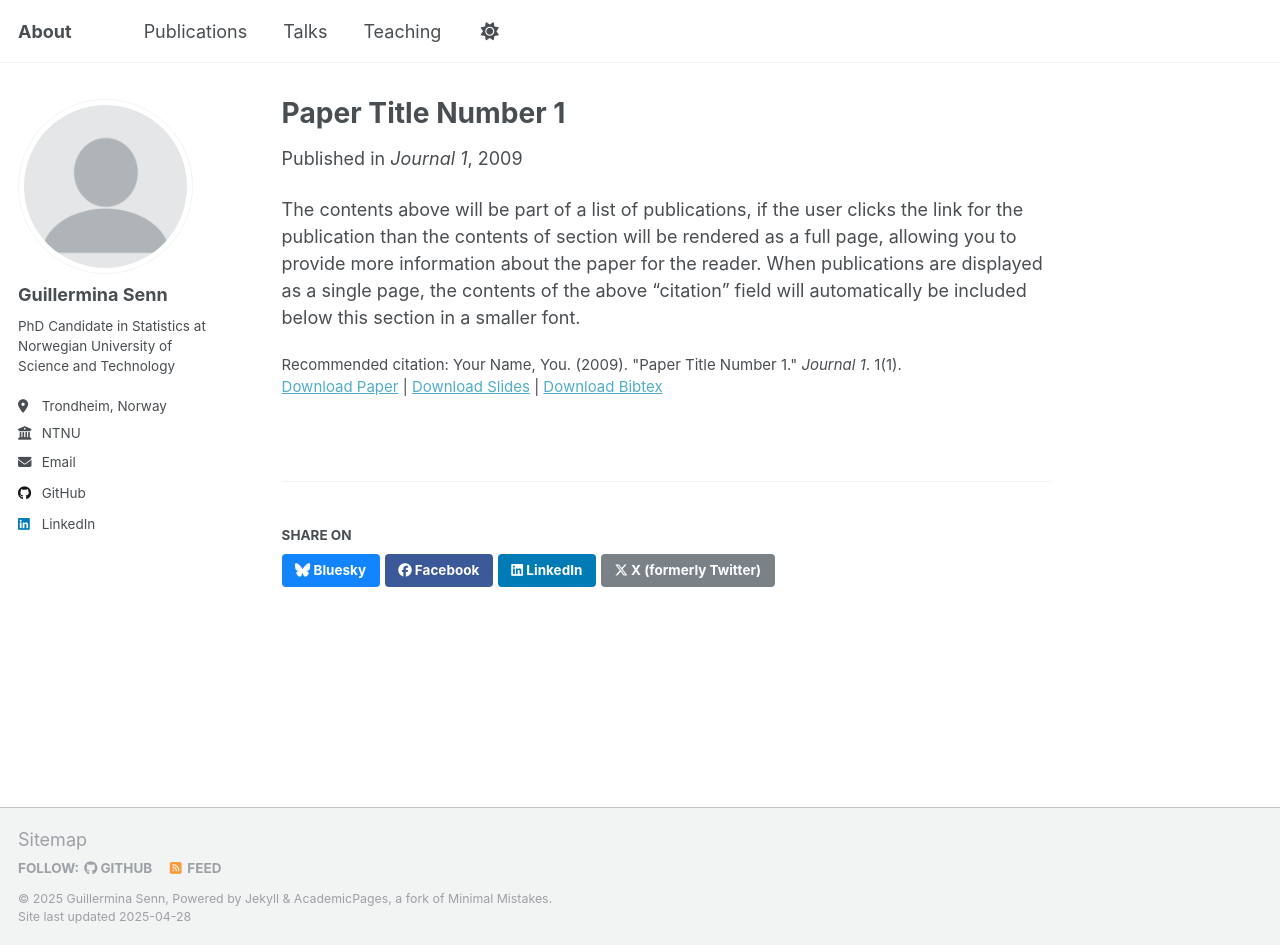
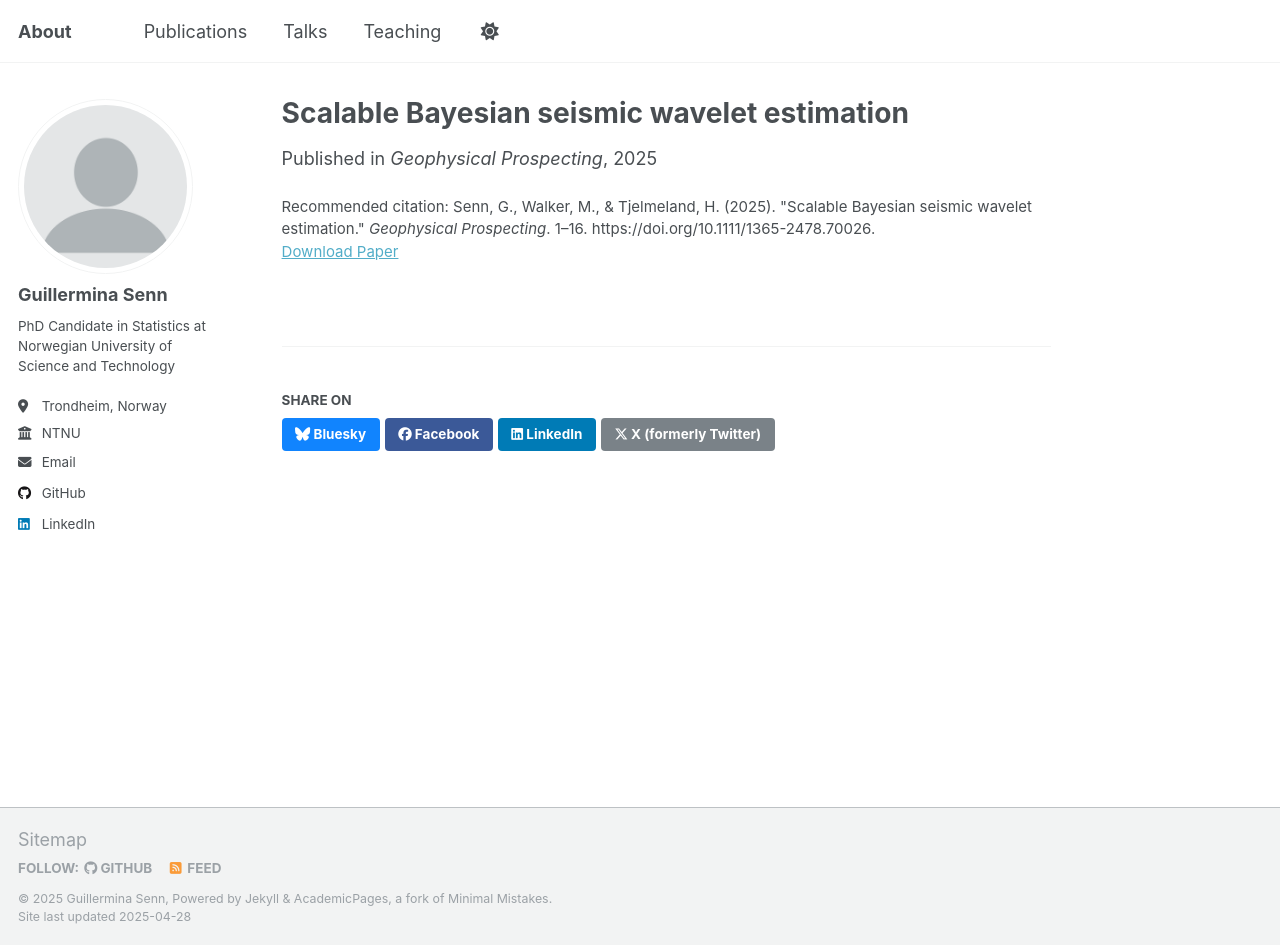
Before and after one commit to guillerminasenn/guillerminasenn.github.io, a Jekyll site: the page built from _publications/senn2025_scalable_wavelet.md, in a window 1280 px wide and 945 px high. Built offline with Jekyll 4.4.1, drawn with Linux system fonts in a browser that asks for light colours.

Commit message:
Update senn2025_scalable_wavelet.md

```diff
--- a/_publications/senn2025_scalable_wavelet.md
+++ b/_publications/senn2025_scalable_wavelet.md
@@ -1,14 +1,11 @@
 ---
-title: "Paper Title Number 1"
+title: "Scalable Bayesian seismic wavelet estimation"
 collection: publications
 category: manuscripts
-permalink: /publication/2009-10-01-paper-title-number-1
-excerpt: 'This paper is about the number 1. The number 2 is left for future work.'
-date: 2009-10-01
-venue: 'Journal 1'
-slidesurl: 'http://academicpages.github.io/files/slides1.pdf'
-paperurl: 'http://academicpages.github.io/files/paper1.pdf'
-bibtexurl: 'http://academicpages.github.io/files/bibtex1.bib'
-citation: 'Your Name, You. (2009). &quot;Paper Title Number 1.&quot; <i>Journal 1</i>. 1(1).'
+permalink: /publication/20250423-scalable-bayesian
+excerpt: 'Test'
+date: 2025-04-23
+venue: 'Geophysical Prospecting'
+paperurl: 'https://onlinelibrary.wiley.com/share/author/QXGPRTZ4FAWCH9HSPPEN?target=10.1111/1365-2478.70026'
+citation: 'Senn, G., Walker, M., & Tjelmeland, H. (2025). &quot;Scalable Bayesian seismic wavelet estimation.&quot; <i>Geophysical Prospecting</i>. 1–16. https://doi.org/10.1111/1365-2478.70026.'
 ---
-The contents above will be part of a list of publications, if the user clicks the link for the publication than the contents of section will be rendered as a full page, allowing you to provide more information about the paper for the reader. When publications are displayed as a single page, the contents of the above "citation" field will automatically be included below this section in a smaller font.
```
